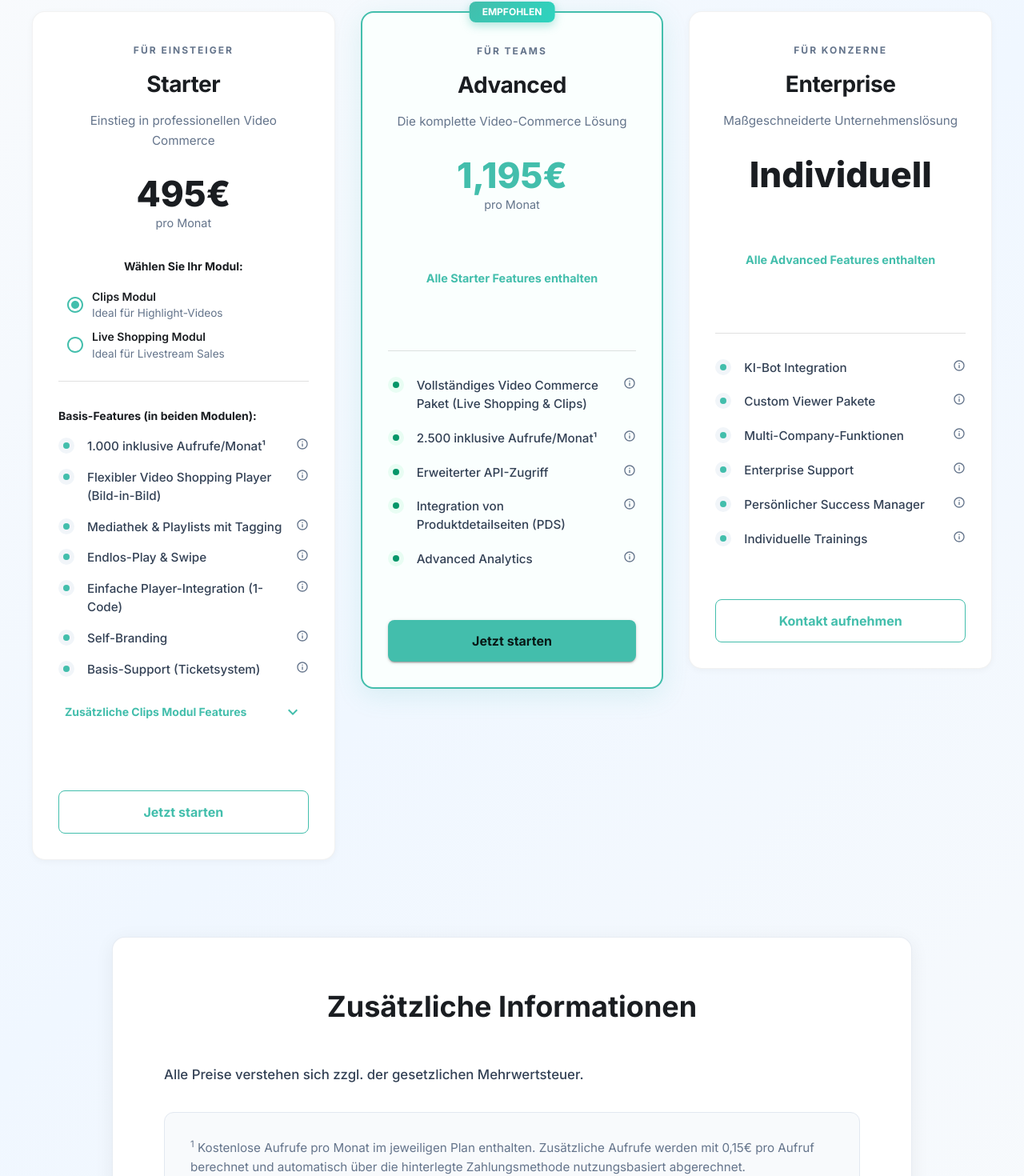
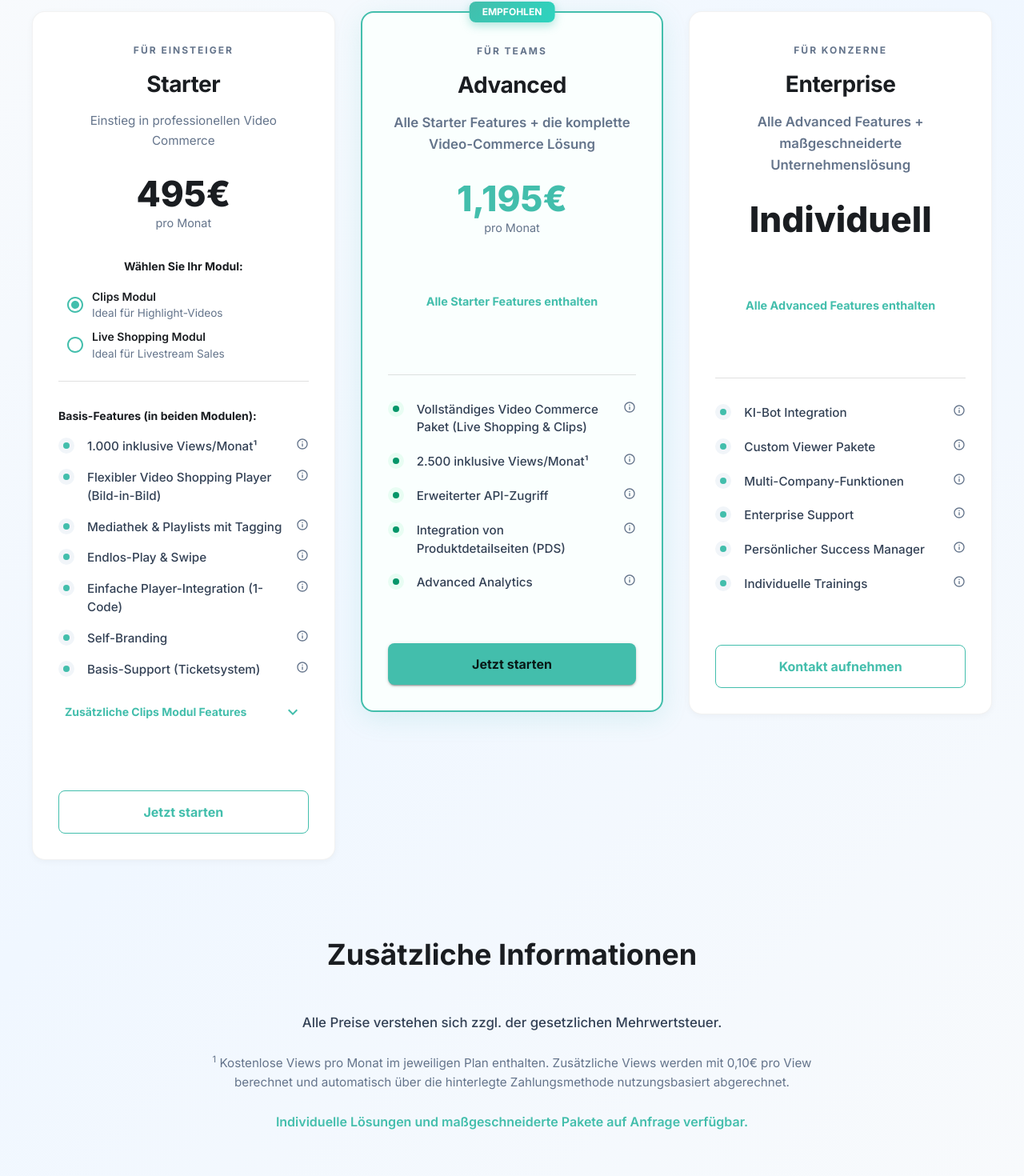
Before and after one commit to DenizD/signup-and-market-optin, a React (Vite) app: page /plans in a window 1280 px wide. Shown: the part 340-1810 px from the top of the page at 80% size. Built offline with nearby package versions, Linux system fonts and the light colour scheme.

Commit message:
Refactor: Improve plan descriptions and pricing details
- Updated plan descriptions to include all Starter features and add a "+" to Advanced.
- Modified the display of additional information to use text instead of boxes.
- Replaced "Aufrufe" with "Views" and updated the per-view price to €0.10.

```diff
--- a/src/pages/Plans.tsx
+++ b/src/pages/Plans.tsx
@@ -143,9 +143,9 @@ const Plans = () => {
       isStarterOption: true,
       coreFeatures: [
         {
-          text: '1.000 inklusive Aufrufe/Monat¹',
+          text: '1.000 inklusive Views/Monat¹',
           textEN: '1,000 included views/month¹',
-          tooltip: 'Ein Aufruf wird gezählt, wenn ein Video/Stream länger als 5 Sekunden angeschaut wird',
+          tooltip: 'Ein View wird gezählt, wenn ein Video/Stream länger als 5 Sekunden angeschaut wird',
           tooltipEN: 'A view is counted when a video/stream is watched for more than 5 seconds'
         },
         {
@@ -189,8 +189,8 @@ const Plans = () => {
     {
       id: 'advanced',
       name: 'Advanced',
-      description: 'Die komplette Video-Commerce Lösung',
-      descriptionEN: 'The complete video commerce solution',
+      description: 'Alle Starter Features + die komplette Video-Commerce Lösung',
+      descriptionEN: 'All Starter Features + the complete video commerce solution',
       subtitle: 'Für Teams',
       subtitleEN: 'For Teams',
       monthlyPrice: 1195,
@@ -205,7 +205,7 @@ const Plans = () => {
           tooltipEN: 'Both modules: Live Shopping and Clips included'
         },
         {
-          text: '2.500 inklusive Aufrufe/Monat¹',
+          text: '2.500 inklusive Views/Monat¹',
           textEN: '2,500 included views/month¹',
           tooltip: 'Erweiterte Viewer-Kapazität für höhere Reichweite',
           tooltipEN: 'Extended viewer capacity for higher reach'
@@ -233,8 +233,8 @@ const Plans = () => {
     {
       id: 'enterprise',
       name: 'Enterprise',
-      description: 'Maßgeschneiderte Unternehmenslösung',
-      descriptionEN: 'Tailored enterprise solution',
+      description: 'Alle Advanced Features + maßgeschneiderte Unternehmenslösung',
+      descriptionEN: 'All Advanced Features + tailored enterprise solution',
       subtitle: 'Für Konzerne',
       subtitleEN: 'For Enterprises',
       monthlyPrice: null,
@@ -462,7 +462,7 @@ const Plans = () => {
             gap: { xs: 3, md: 4 },
             maxWidth: '1200px',
             mx: 'auto',
-            alignItems: 'start' // This ensures consistent starting points
+            alignItems: 'start'
           }}>
             {plans.map((plan, index) => (
               <Box key={plan.id} sx={{ display: 'flex' }}>
@@ -470,7 +470,7 @@ const Plans = () => {
                   <Card sx={{
                     ...getCardStyles(plan),
                     display: 'grid',
-                    gridTemplateRows: 'auto auto auto 1fr auto', // Fixed structure for all cards
+                    gridTemplateRows: 'auto auto auto 1fr auto',
                     width: '100%'
                   }}>
                     {plan.popular && (
@@ -495,7 +495,7 @@ const Plans = () => {
                       </Box>
                     )}
 
-                    {/* 1. Plan Header - Fixed Height Section */}
+                    {/* Plan Header */}
                     <Box sx={{
                       textAlign: 'center',
                       p: { xs: 3, md: 4 },
@@ -528,7 +528,8 @@ const Plans = () => {
                         color: '#64748b',
                         mb: 4,
                         lineHeight: 1.6,
-                        fontSize: '0.95rem'
+                        fontSize: plan.isStarterOption ? '0.95rem' : '1.05rem',
+                        fontWeight: plan.isStarterOption ? 400 : 600
                       }}>
                         {language === 'de' ? plan.description : plan.descriptionEN}
                       </Typography>
@@ -553,11 +554,11 @@ const Plans = () => {
                       )}
                     </Box>
 
-                    {/* 2. Module Selection / Previous Tier Info - Fixed Height Section */}
+                    {/* Module Selection / Previous Tier Info */}
                     <Box sx={{
                       px: { xs: 3, md: 4 },
                       pb: 2,
-                      minHeight: '140px', // Fixed height to align horizontally
+                      minHeight: '140px',
                       display: 'flex',
                       flexDirection: 'column',
                       justifyContent: 'flex-start'
@@ -634,10 +635,10 @@ const Plans = () => {
                       )}
                     </Box>
 
-                    {/* 3. Divider */}
+                    {/* Divider */}
                     <Divider sx={{ mx: { xs: 3, md: 4 } }} />
 
-                    {/* 4. Features Section - Flexible Height that grows */}
+                    {/* Features Section */}
                     <CardContent sx={{
                       p: { xs: 3, md: 4 },
                       pt: 3,
@@ -714,7 +715,7 @@ const Plans = () => {
                       )}
                     </CardContent>
 
-                    {/* 5. CTA Button - Fixed at Bottom */}
+                    {/* CTA Button */}
                     <CardActions sx={{ p: { xs: 3, md: 4 }, pt: 0 }}>
                       <Button
                         variant={plan.popular ? "contained" : "outlined"}
@@ -764,24 +765,18 @@ const Plans = () => {
         <Box sx={{
           maxWidth: '1000px',
           mx: 'auto',
-          backgroundColor: '#ffffff',
-          borderRadius: 4,
-          p: { xs: 4, md: 8 },
-          boxShadow: '0 4px 24px rgba(0,0,0,0.06)',
-          border: '1px solid rgba(226, 232, 240, 0.8)'
+          textAlign: 'center'
         }}>
           <Typography variant="h4" sx={{
             fontWeight: 700,
             mb: 6,
             color: '#1a1d21',
-            textAlign: 'center',
             fontSize: { xs: '1.75rem', md: '2.25rem' }
           }}>
             {language === 'de' ? 'Zusätzliche Informationen' : 'Additional Information'}
           </Typography>
 
-          <Stack spacing={4}>
-            <Box>
+          <Stack spacing={3} sx={{ maxWidth: '800px', mx: 'auto' }}>
             <Typography variant="body1" sx={{
               color: '#334155',
               lineHeight: 1.7,
@@ -793,39 +788,29 @@ const Plans = () => {
                 : 'All prices are subject to applicable VAT.'
               }
             </Typography>
-            </Box>
 
-            <Box sx={{
-              backgroundColor: '#f8fafc',
-              p: 4,
-              borderRadius: 3,
-              border: '1px solid #e2e8f0'
-            }}>
-              <Typography variant="body2" sx={{
+            <Typography variant="body1" sx={{
               color: '#64748b',
               lineHeight: 1.6,
               fontSize: '0.95rem'
             }}>
               <sup>1</sup> {language === 'de'
-                  ? 'Kostenlose Aufrufe pro Monat im jeweiligen Plan enthalten. Zusätzliche Aufrufe werden mit 0,15€ pro Aufruf berechnet und automatisch über die hinterlegte Zahlungsmethode nutzungsbasiert abgerechnet.'
-                  : 'Free views per month included in the respective plan. Additional views are charged at €0.15 per view and automatically debited via the stored payment method according to usage.'
+                ? 'Kostenlose Views pro Monat im jeweiligen Plan enthalten. Zusätzliche Views werden mit 0,10€ pro View berechnet und automatisch über die hinterlegte Zahlungsmethode nutzungsbasiert abgerechnet.'
+                : 'Free views per month included in the respective plan. Additional views are charged at €0.10 per view and automatically debited via the stored payment method according to usage.'
               }
             </Typography>
-            </Box>
 
-            <Box sx={{ pt: 4, borderTop: '1px solid #e2e8f0' }}>
             <Typography variant="body1" sx={{
               color: '#43BEAC',
-                textAlign: 'center',
               fontWeight: 600,
-                fontSize: '1rem'
+              fontSize: '1rem',
+              mt: 2
             }}>
               {language === 'de'
                 ? 'Individuelle Lösungen und maßgeschneiderte Pakete auf Anfrage verfügbar.'
                 : 'Individual solutions and custom packages available upon request.'
               }
             </Typography>
-            </Box>
           </Stack>
         </Box>
       </Container>
```
Lines whose indentation alone changed are shown as unchanged.
